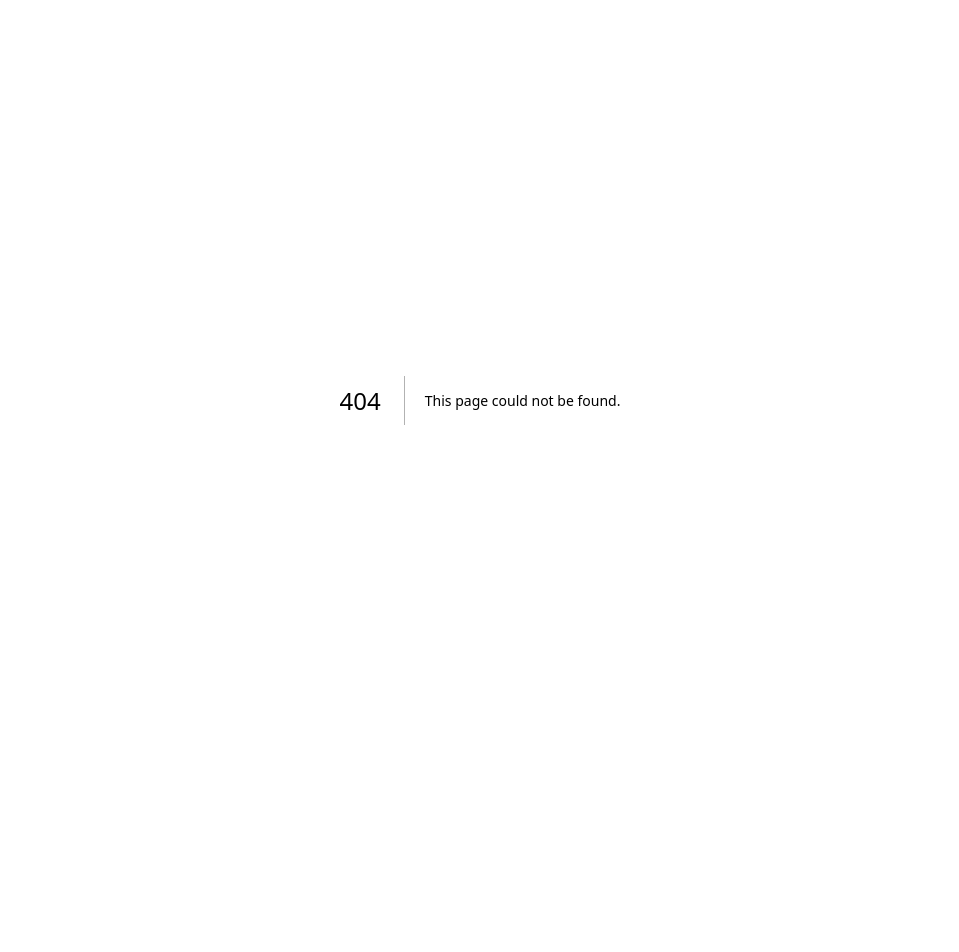
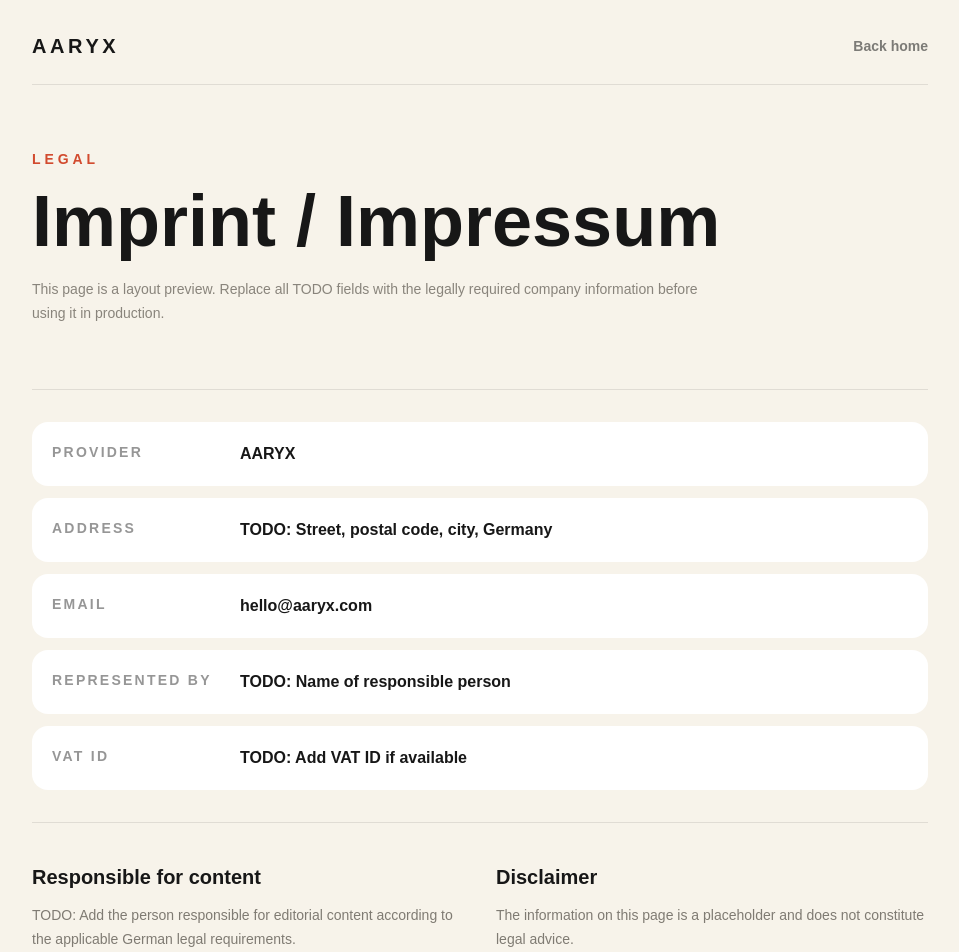
Before and after one commit to Ajanth06/aaryx-site, a Next.js app: page /imprint in a window 1280 px wide. Before the commit this address had no page. Shown: the top 952 px of the page, without its empty margins (160-1119 px from the left). Before the commit the page ends 800 px from the top, so only its background shows below. Built offline with nearby package versions, Linux system fonts and the light colour scheme.

Commit message:
Add legal pages

```diff
--- /dev/null
+++ b/app/imprint/page.tsx
@@ -0,0 +1,73 @@
+import Link from "next/link";
+
+const details = [
+  ["Provider", "AARYX"],
+  ["Address", "TODO: Street, postal code, city, Germany"],
+  ["Email", "hello@aaryx.com"],
+  ["Represented by", "TODO: Name of responsible person"],
+  ["VAT ID", "TODO: Add VAT ID if available"],
+];
+
+export default function ImprintPage() {
+  return (
+    <main className="min-h-screen bg-[#f7f3ea] px-5 py-8 text-[#171717] sm:px-8">
+      <div className="mx-auto max-w-4xl">
+        <header className="flex items-center justify-between border-b border-[#171717]/10 pb-6">
+          <Link className="text-xl font-black tracking-[0.18em]" href="/">
+            AARYX
+          </Link>
+          <Link
+            className="text-sm font-bold text-[#171717]/55 transition hover:text-[#171717]"
+            href="/"
+          >
+            Back home
+          </Link>
+        </header>
+
+        <section className="py-16">
+          <p className="text-sm font-bold uppercase tracking-[0.28em] text-[#d24b2f]">
+            Legal
+          </p>
+          <h1 className="mt-4 text-5xl font-black sm:text-7xl">
+            Imprint / Impressum
+          </h1>
+          <p className="mt-5 max-w-2xl text-sm leading-6 text-[#3f3a32]/60">
+            This page is a layout preview. Replace all TODO fields with the
+            legally required company information before using it in production.
+          </p>
+        </section>
+
+        <section className="grid gap-3 border-y border-[#171717]/10 py-8">
+          {details.map(([label, value]) => (
+            <div
+              className="grid gap-2 rounded-2xl bg-white p-5 sm:grid-cols-[180px_1fr]"
+              key={label}
+            >
+              <p className="text-sm font-bold uppercase tracking-[0.16em] text-[#171717]/45">
+                {label}
+              </p>
+              <p className="font-semibold">{value}</p>
+            </div>
+          ))}
+        </section>
+
+        <section className="grid gap-8 py-10 sm:grid-cols-2">
+          <div>
+            <h2 className="text-xl font-black">Responsible for content</h2>
+            <p className="mt-3 text-sm leading-6 text-[#3f3a32]/65">
+              TODO: Add the person responsible for editorial content according
+              to the applicable German legal requirements.
+            </p>
+          </div>
+          <div>
+            <h2 className="text-xl font-black">Disclaimer</h2>
+            <p className="mt-3 text-sm leading-6 text-[#3f3a32]/65">
+              The information on this page is a placeholder and does not
+              constitute legal advice.
+            </p>
+          </div>
+        </section>
+      </div>
+    </main>
+  );
+}
--- a/app/page.tsx
+++ b/app/page.tsx
@@ -340,7 +340,7 @@ export default function Page() {
         className="bg-[#171717] px-5 py-10 text-white sm:px-8"
         id="contact"
       >
-        <div className="mx-auto flex max-w-7xl flex-col gap-6 sm:flex-row sm:items-center sm:justify-between">
+        <div className="mx-auto flex max-w-7xl flex-col gap-8 lg:flex-row lg:items-end lg:justify-between">
           <div>
             <p className="text-2xl font-black tracking-[0.18em]">AARYX</p>
             <p className="mt-2 text-sm text-white/55">
@@ -357,6 +357,15 @@ export default function Page() {
               An ISO 9001:2015 ausgerichtete Workflows.
             </p>
           </div>
+          <div className="flex flex-col gap-4 sm:flex-row sm:items-center">
+            <div className="flex gap-5 text-sm font-semibold text-white/55">
+              <a className="transition hover:text-white" href="/imprint">
+                Imprint / Impressum
+              </a>
+              <a className="transition hover:text-white" href="/privacy">
+                Privacy / Datenschutz
+              </a>
+            </div>
             <a
               className="inline-flex h-12 items-center justify-center rounded-full bg-white px-7 text-sm font-bold text-[#171717] transition hover:bg-[#f7f3ea]"
               href="mailto:hello@aaryx.com"
@@ -364,6 +373,7 @@ export default function Page() {
               hello@aaryx.com
             </a>
           </div>
+        </div>
       </footer>
     </main>
   );
--- /dev/null
+++ b/app/privacy/page.tsx
@@ -0,0 +1,67 @@
+import Link from "next/link";
+
+const sections = [
+  [
+    "Overview",
+    "This privacy page is a layout preview. Replace this content with a legally reviewed privacy policy before launch.",
+    "Diese Datenschutzerklärung ist ein Layout-Entwurf und muss vor dem Launch rechtlich geprüft und mit echten Angaben ergänzt werden.",
+  ],
+  [
+    "Contact",
+    "For privacy-related requests, contact hello@aaryx.com until the final legal contact details are added.",
+    "Für Datenschutzanfragen vorläufig hello@aaryx.com nutzen, bis die finalen Kontaktdaten ergänzt sind.",
+  ],
+  [
+    "Data processing",
+    "The final version should describe hosting, server logs, contact requests, analytics, cookies and third-party services if used.",
+    "Die finale Version sollte Hosting, Server-Logs, Kontaktanfragen, Analytics, Cookies und Drittanbieter beschreiben, falls genutzt.",
+  ],
+];
+
+export default function PrivacyPage() {
+  return (
+    <main className="min-h-screen bg-[#f7f3ea] px-5 py-8 text-[#171717] sm:px-8">
+      <div className="mx-auto max-w-4xl">
+        <header className="flex items-center justify-between border-b border-[#171717]/10 pb-6">
+          <Link className="text-xl font-black tracking-[0.18em]" href="/">
+            AARYX
+          </Link>
+          <Link
+            className="text-sm font-bold text-[#171717]/55 transition hover:text-[#171717]"
+            href="/"
+          >
+            Back home
+          </Link>
+        </header>
+
+        <section className="py-16">
+          <p className="text-sm font-bold uppercase tracking-[0.28em] text-[#d24b2f]">
+            Privacy
+          </p>
+          <h1 className="mt-4 text-5xl font-black sm:text-7xl">
+            Privacy / Datenschutz
+          </h1>
+          <p className="mt-5 max-w-2xl text-sm leading-6 text-[#3f3a32]/60">
+            A clean legal page template for the AARYX website. The final text
+            should be completed with your real business, hosting and data
+            processing details.
+          </p>
+        </section>
+
+        <section className="space-y-4 border-y border-[#171717]/10 py-8">
+          {sections.map(([title, english, german]) => (
+            <article className="rounded-2xl bg-white p-5" key={title}>
+              <h2 className="text-xl font-black">{title}</h2>
+              <p className="mt-3 text-sm leading-6 text-[#3f3a32]/75">
+                {english}
+              </p>
+              <p className="mt-2 text-xs leading-5 text-[#3f3a32]/45">
+                {german}
+              </p>
+            </article>
+          ))}
+        </section>
+      </div>
+    </main>
+  );
+}
```
Lines whose indentation alone changed are shown as unchanged.
